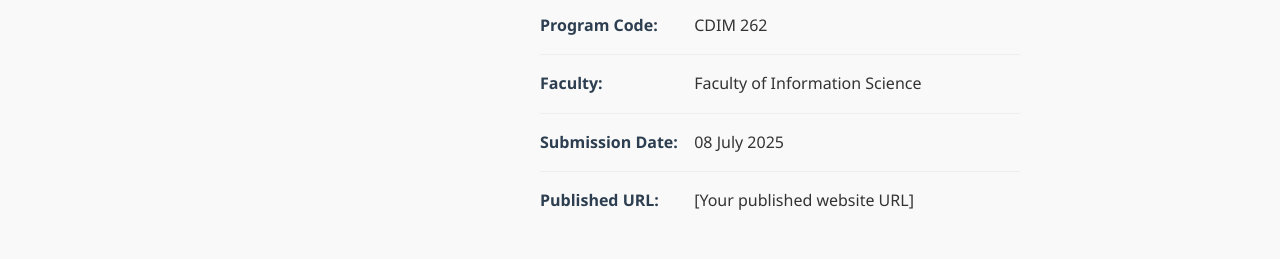
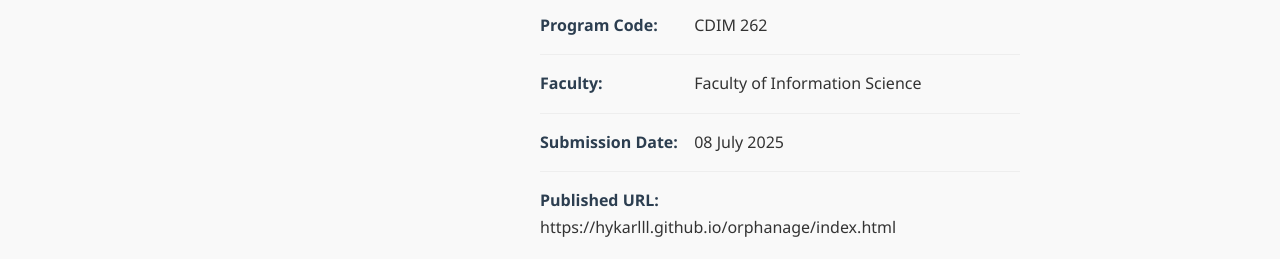
Before and after one commit to Hykarlll/orphanage, a plain HTML site: page aboutme.html in a window 1280 px wide. Shown: the part 580-839 px from the top of the page. Drawn offline with Linux system fonts and the light colour scheme.

Commit message:
Update aboutme.html

```diff
--- a/aboutme.html
+++ b/aboutme.html
@@ -159,7 +159,7 @@
 
                 <div class="detail-item">
                     <span class="detail-label">Published URL:</span>
-                    <span>[Your published website URL]</span>
+                    <span>https://hykarlll.github.io/orphanage/index.html</span>
                 </div>
             </div>
         </div>
```
